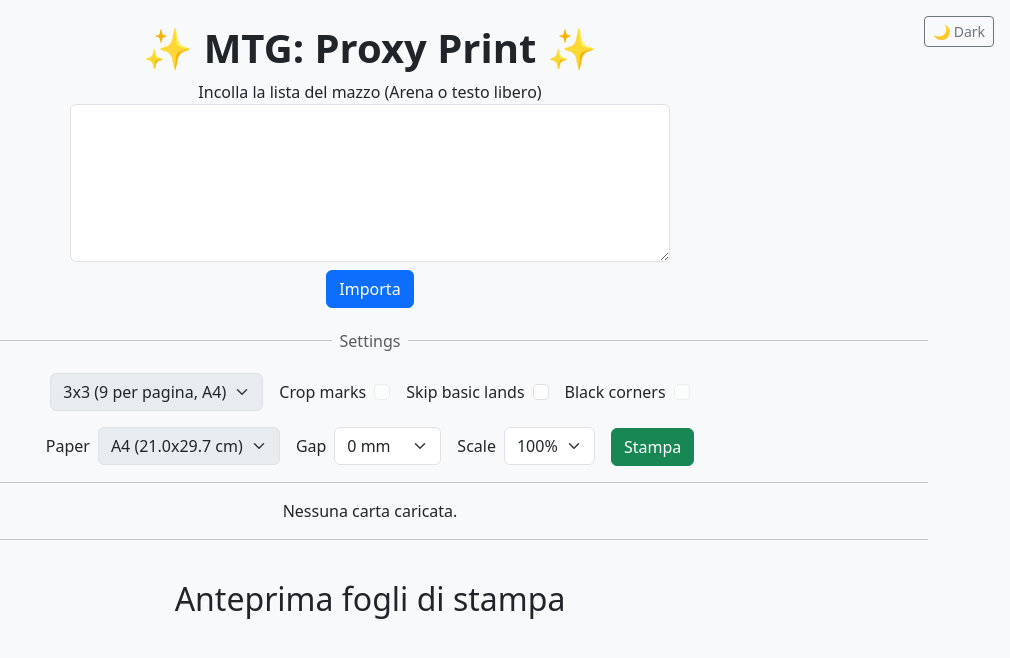
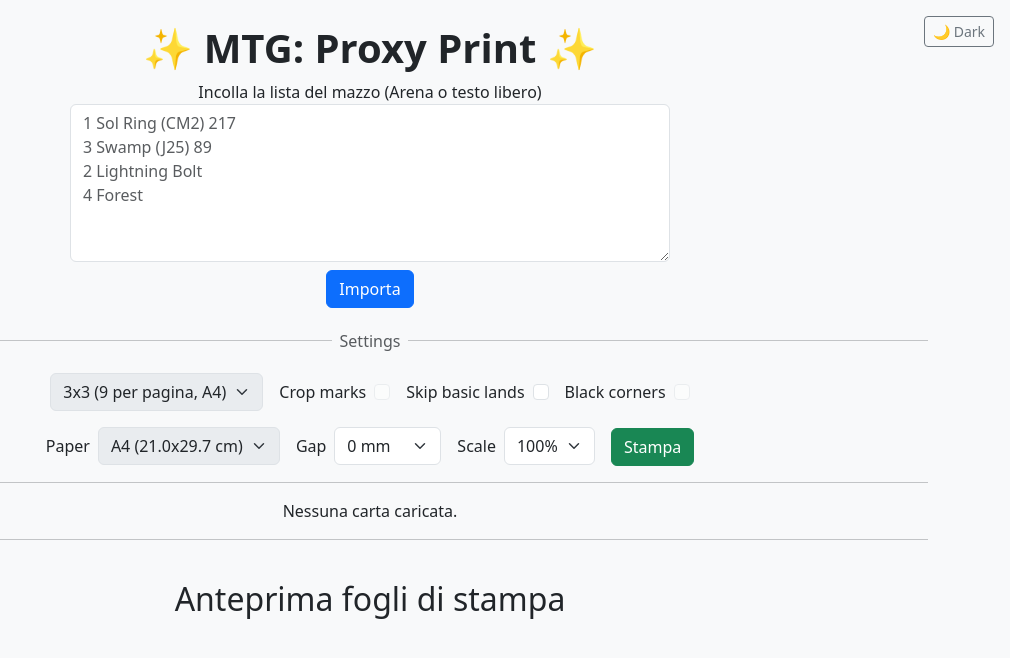
Before and after one commit to kellygreta/mtg-proxy, a React (Vite) app: page / in a window 1280 px wide. Shown: the top 658 px of the page, without its empty margins (270-1280 px from the left). Built offline with nearby package versions, Linux system fonts and the light colour scheme.

Commit message:
added input placeholder

```diff
--- a/src/App.jsx
+++ b/src/App.jsx
@@ -44,10 +44,6 @@
       alert(e.message);
     }
   }
-  // 1 Sol Ring (CM2) 217
-  // 3 Swamp (J25) 89
-  // 2 Lightning Bolt
-  // 4 Forest
 
   return (
     <>
--- a/src/components/DeckImporter.jsx
+++ b/src/components/DeckImporter.jsx
@@ -58,6 +58,7 @@
         rows={6}
         value={text}
         onChange={(e) => setText(e.target.value)}
+        placeholder={`1 Sol Ring (CM2) 217 \n3 Swamp (J25) 89 \n2 Lightning Bolt \n4 Forest`}
       />
       <button className="btn btn-primary mt-2" onClick={handleImport}>
         Importa
```
